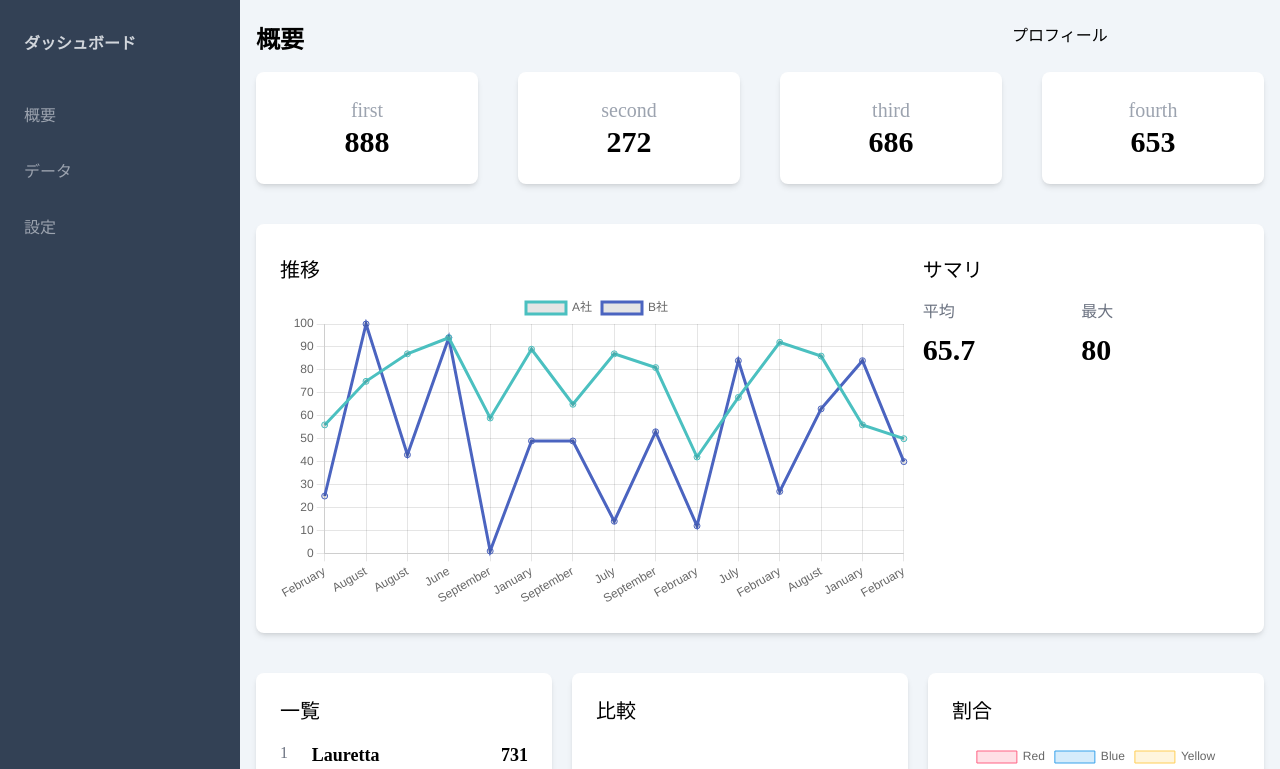
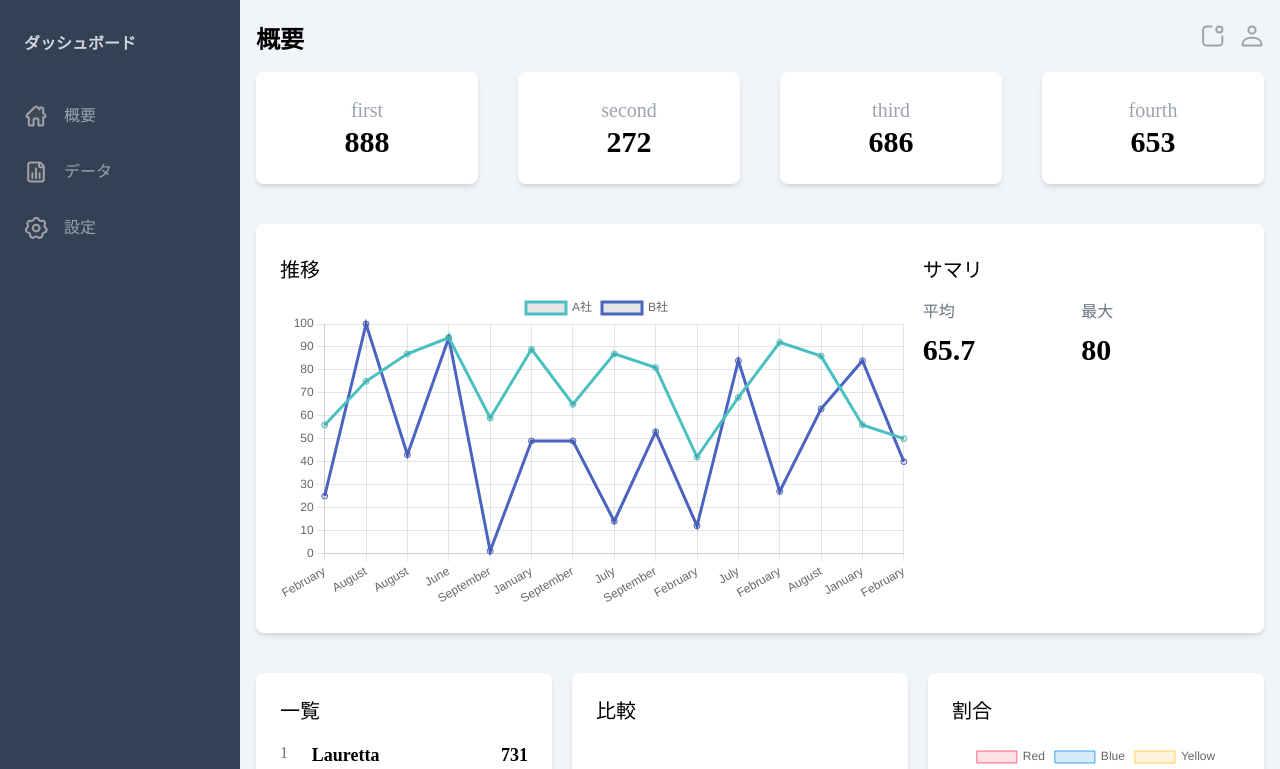
Before and after one commit to hsov9314/stats-app, a React (Vite) app in the folder app/: page / in a window 1280 px wide. Shown: the top 769 px of the page. Built offline with nearby package versions, Linux system fonts and the light colour scheme.

Commit message:
[fix] fix sidebar and header

```diff
--- a/app/src/components/Header/Header.tsx
+++ b/app/src/components/Header/Header.tsx
@@ -1,3 +1,5 @@
+import { NotificationIcon, UserIcon } from '../Icons'
+
 type Props = {
   title: string
 }
@@ -8,7 +10,14 @@ export const Header: React.FC<Props> = ({ title }) => {
       <div className="w-3/4">
         <p className="text-2xl font-bold text-black-500">{title}</p>
       </div>
-      <div className="w-1/4">プロフィール</div>
+      <div className="w-1/4">
+        <div className="flex justify-end">
+          <div className="mr-4">
+            <NotificationIcon borderColor="#a1a1aa" />
+          </div>
+          <UserIcon borderColor="#a1a1aa" />
+        </div>
+      </div>
     </div>
   )
 }
--- a/app/src/components/SideBar/SideBarItem/SideBarItem.tsx
+++ b/app/src/components/SideBar/SideBarItem/SideBarItem.tsx
@@ -1,9 +1,16 @@
-type SideBarItemProps = { label: string }
+import { IconProps } from '../../Icons/types.local'
 
-export const SideBarItem: React.FC<SideBarItemProps> = ({ label }) => {
+type SideBarItemProps = { label: string; icon: React.FC<IconProps> }
+
+export const SideBarItem: React.FC<SideBarItemProps> = (props) => {
   return (
     <div className="px-6 py-4 hover:bg-slate-600">
-      <p className="text-gray-400">{label}</p>
+      <div className="flex">
+        <div className="mr-4">
+          <props.icon fillColor="#3d4852" borderColor="#a1a1aa" />
+        </div>
+        <p className="text-gray-400">{props.label}</p>
+      </div>
     </div>
   )
 }
```
